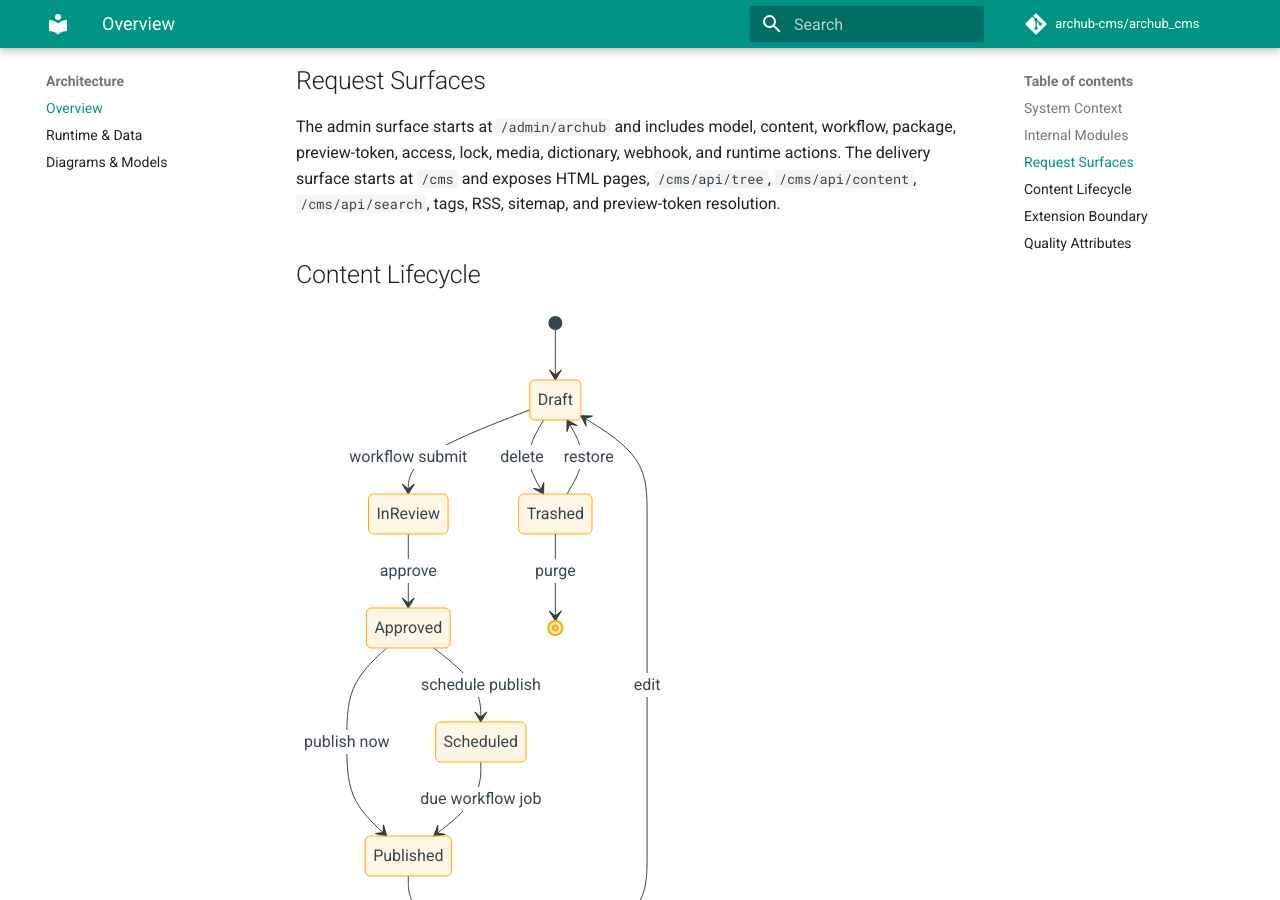
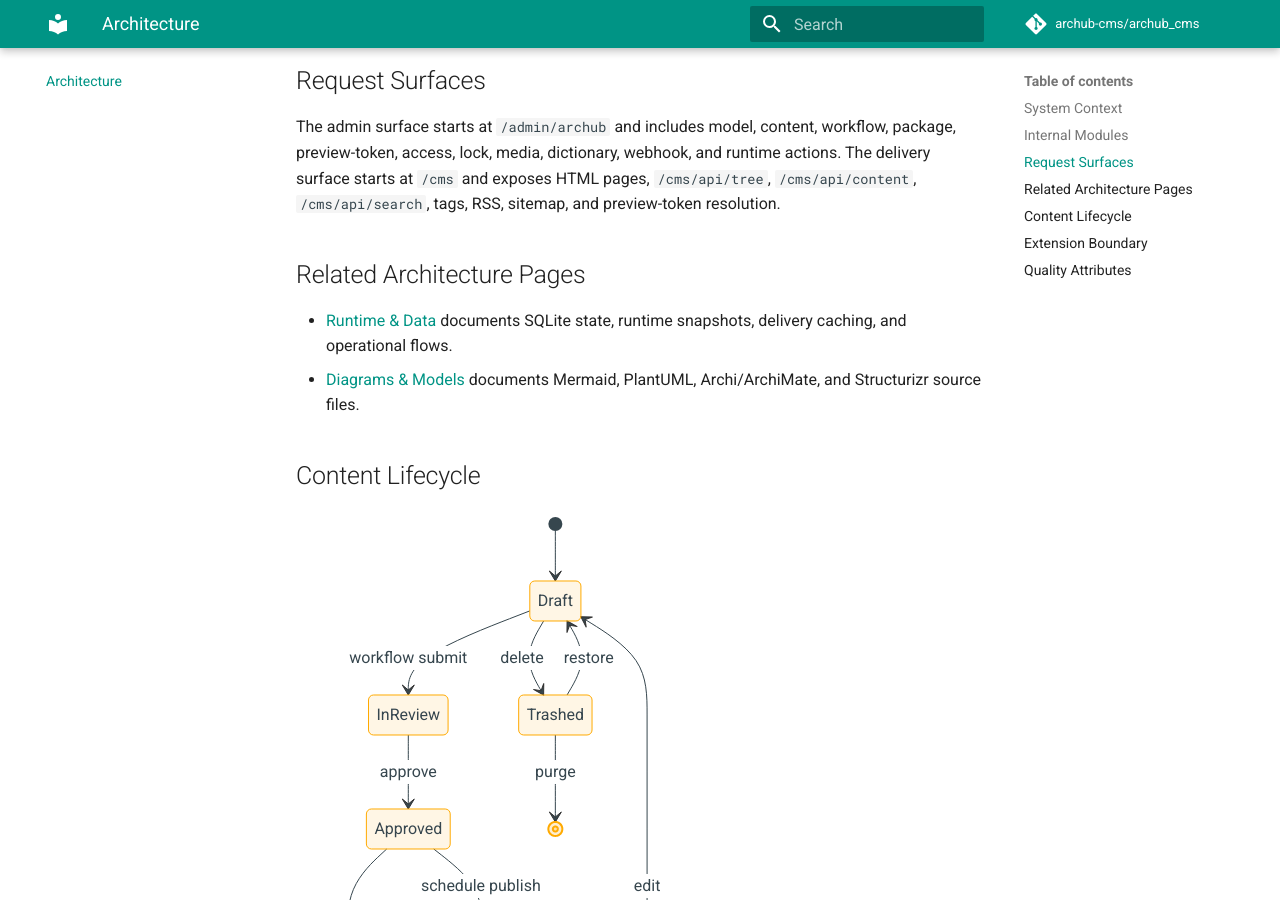
Before and after one commit to kotenev/archub_cms, an MkDocs documentation site: the page built from docs/architecture.md, in a window 1280 px wide and 900 px high, scrolled down 1147 px. Built offline with MkDocs 1.6.1 and Material for MkDocs 9.7.7, drawn with Linux system fonts in a browser that asks for light colours; comment, search, counter and statistics services are not loaded.

Commit message:
Готово. Проблема была в том, что новые страницы были вложены внутрь Architecture; с navigation.tabs в MkDocs Material они могли не   отображаться как отдельные разделы верхнего меню.
  Изменил mkdocs.yml: теперь Runtime & Data и Diagrams & Models добавлены как отдельные пункты навигации. Также добавил явные ссылки на
  них в docs/architecture.md.

````diff
--- a/docs/architecture.md
+++ b/docs/architecture.md
@@ -39,6 +39,13 @@ runtime actions. The delivery surface starts at `/cms` and exposes HTML pages,
 `/cms/api/tree`, `/cms/api/content`, `/cms/api/search`, tags, RSS, sitemap, and
 preview-token resolution.
 
+## Related Architecture Pages
+
+- [Runtime & Data](architecture/runtime-and-data.md) documents SQLite state,
+  runtime snapshots, delivery caching, and operational flows.
+- [Diagrams & Models](architecture/diagrams.md) documents Mermaid, PlantUML,
+  Archi/ArchiMate, and Structurizr source files.
+
 ## Content Lifecycle
 
 ```mermaid
--- a/mkdocs.yml
+++ b/mkdocs.yml
@@ -27,10 +27,9 @@ theme:
 nav:
   - Overview: index.md
   - Getting Started: getting-started.md
-  - Architecture:
-      - Overview: architecture.md
-      - Runtime & Data: architecture/runtime-and-data.md
-      - Diagrams & Models: architecture/diagrams.md
+  - Architecture: architecture.md
+  - Runtime & Data: architecture/runtime-and-data.md
+  - Diagrams & Models: architecture/diagrams.md
   - Content Builder: content-builder.md
   - Delivery API: delivery-api.md
   - GitHub Demo: demo-site.md
````
